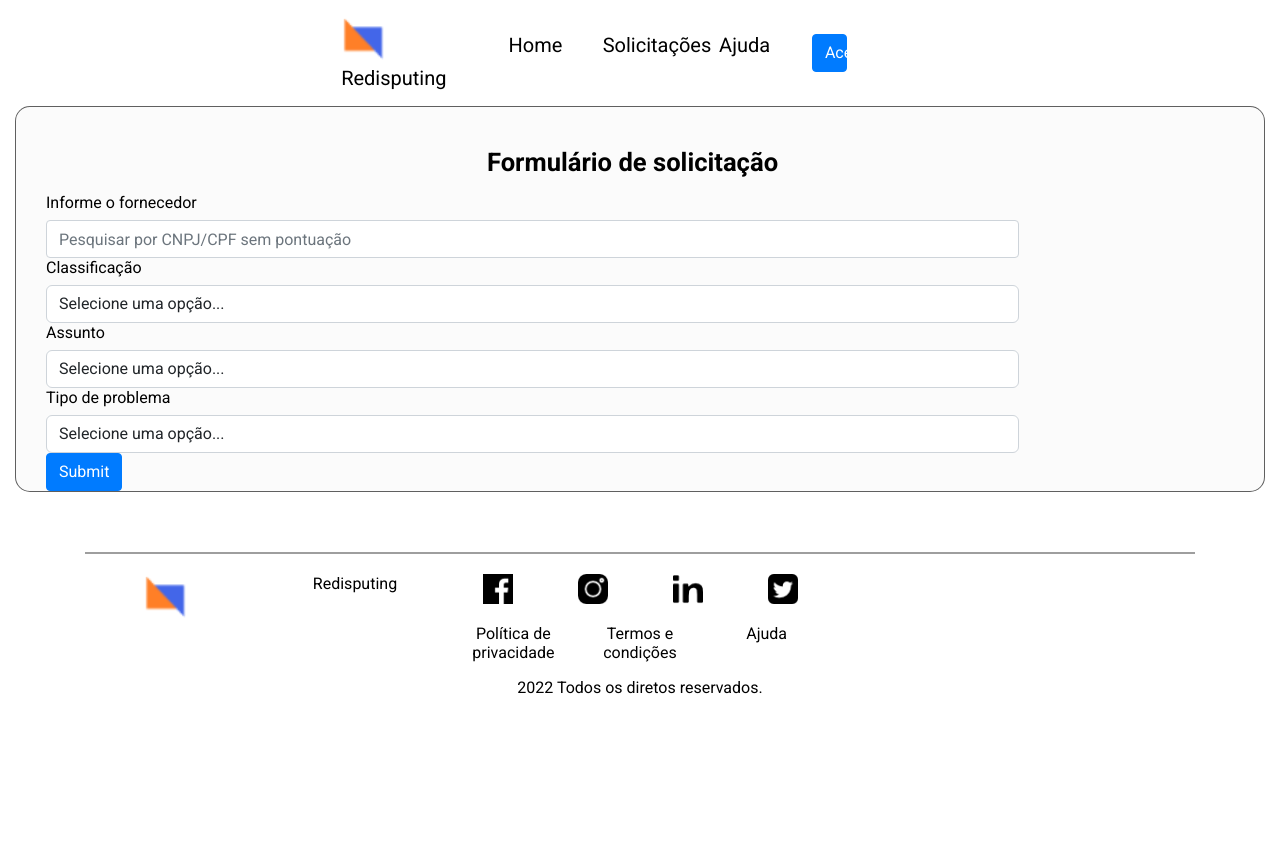
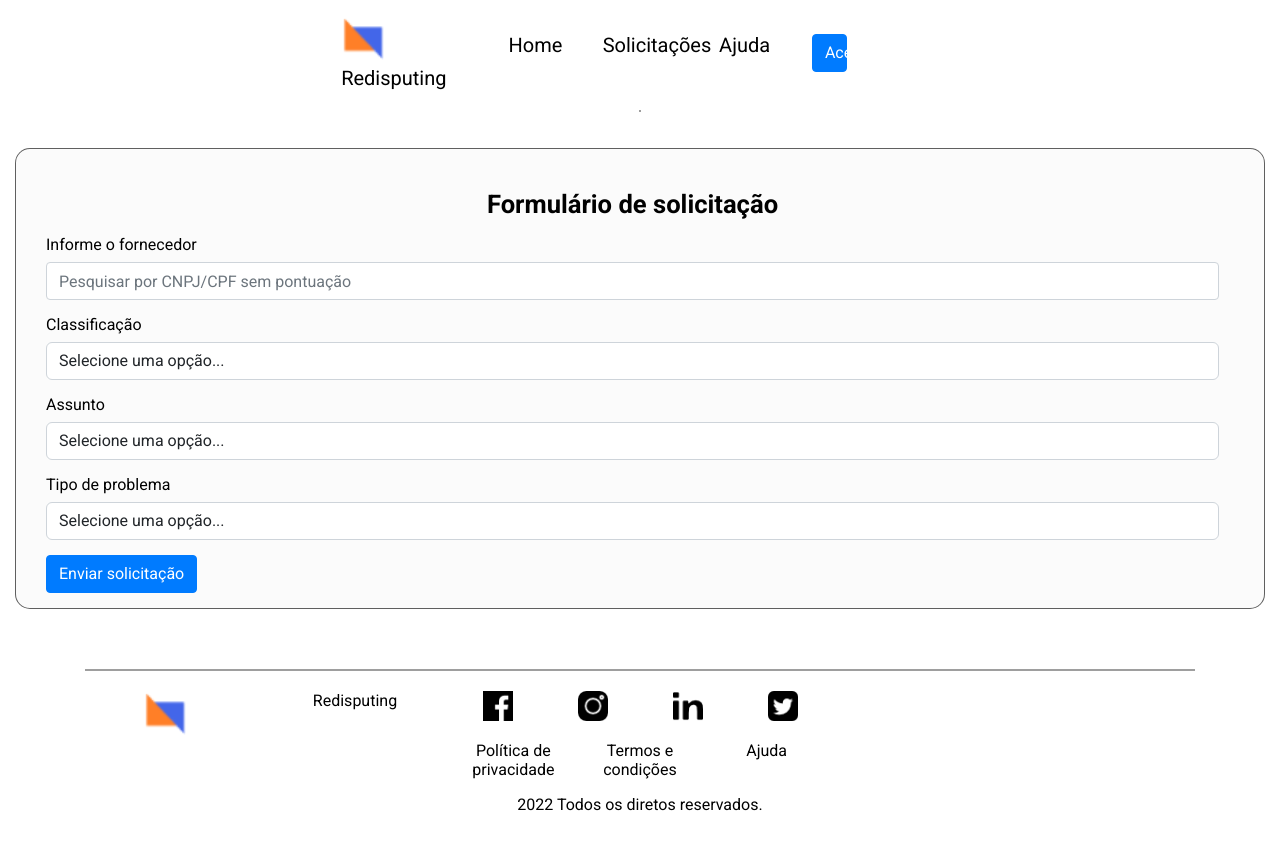
Before and after one commit to germanao/redisputing, a Next.js app: page /solicitacao in a window 1280 px wide. Shown: the top 850 px of the page. Before the commit the page ends 800 px from the top, so only its background shows below. Built offline with nearby package versions, Linux system fonts and the light colour scheme.

Commit message:
Ajusta forms

```diff
--- a/src/components/header/index.tsx
+++ b/src/components/header/index.tsx
@@ -68,6 +68,17 @@ const Header: React.FC = () => {
             </Row>
           </Col>
         </Row>
+        <Row style={{ padding: 0, margin: 0 }}>
+          <div
+            style={{
+              minWidth: '100%',
+              alignItems: 'center',
+              height: '0',
+              border: '1px solid #9e9e9e',
+              margin: '20px 0'
+            }}
+          />
+        </Row>
       </WrapperContainer>
     </>
   )
--- a/src/pages/solicitacao/index.tsx
+++ b/src/pages/solicitacao/index.tsx
@@ -63,7 +63,7 @@ const FormComponent: React.FC = () => {
         <Row style={{ marginRight: 0 }}>
           <Col xs={12}>
             <Form onSubmit={handleSubmit(onSubmit)}>
-              <Col xs={10}>
+              <Col xs={12}>
                 <Form.Group controlId="formBasicEmail">
                   <Form.Label>Informe o fornecedor</Form.Label>
                   <Form.Control
@@ -73,7 +73,7 @@ const FormComponent: React.FC = () => {
                   />
                 </Form.Group>
               </Col>
-              <Col xs={10}>
+              <Col xs={12} style={{ marginTop: '15px' }}>
                 <Form.Group controlId="formBasicEmail">
                   <Form.Label>Classificação</Form.Label>
                   <Form.Select
@@ -108,7 +108,7 @@ const FormComponent: React.FC = () => {
                   </Form.Select>
                 </Form.Group>
               </Col>
-              <Col xs={10}>
+              <Col xs={12} style={{ marginTop: '15px' }}>
                 <Form.Group controlId="formBasicEmail">
                   <Form.Label>Assunto</Form.Label>
                   <Form.Select
@@ -145,7 +145,7 @@ const FormComponent: React.FC = () => {
                   </Form.Select>
                 </Form.Group>
               </Col>
-              <Col xs={10}>
+              <Col xs={12} style={{ marginTop: '15px' }}>
                 <Form.Group controlId="formBasicEmail">
                   <Form.Label>Tipo de problema</Form.Label>
                   <Form.Select
@@ -181,9 +181,13 @@ const FormComponent: React.FC = () => {
                 </Form.Group>
               </Col>
 
-              <Col>
-                <Button variant="primary" type="submit">
-                  Submit
+              <Col
+                style={{ marginTop: '15px', marginBottom: '15px' }}
+                xs={12}
+                md={4}
+              >
+                <Button variant="primary" type="submit" disabled={false}>
+                  Enviar solicitação
                 </Button>
               </Col>
             </Form>
```
